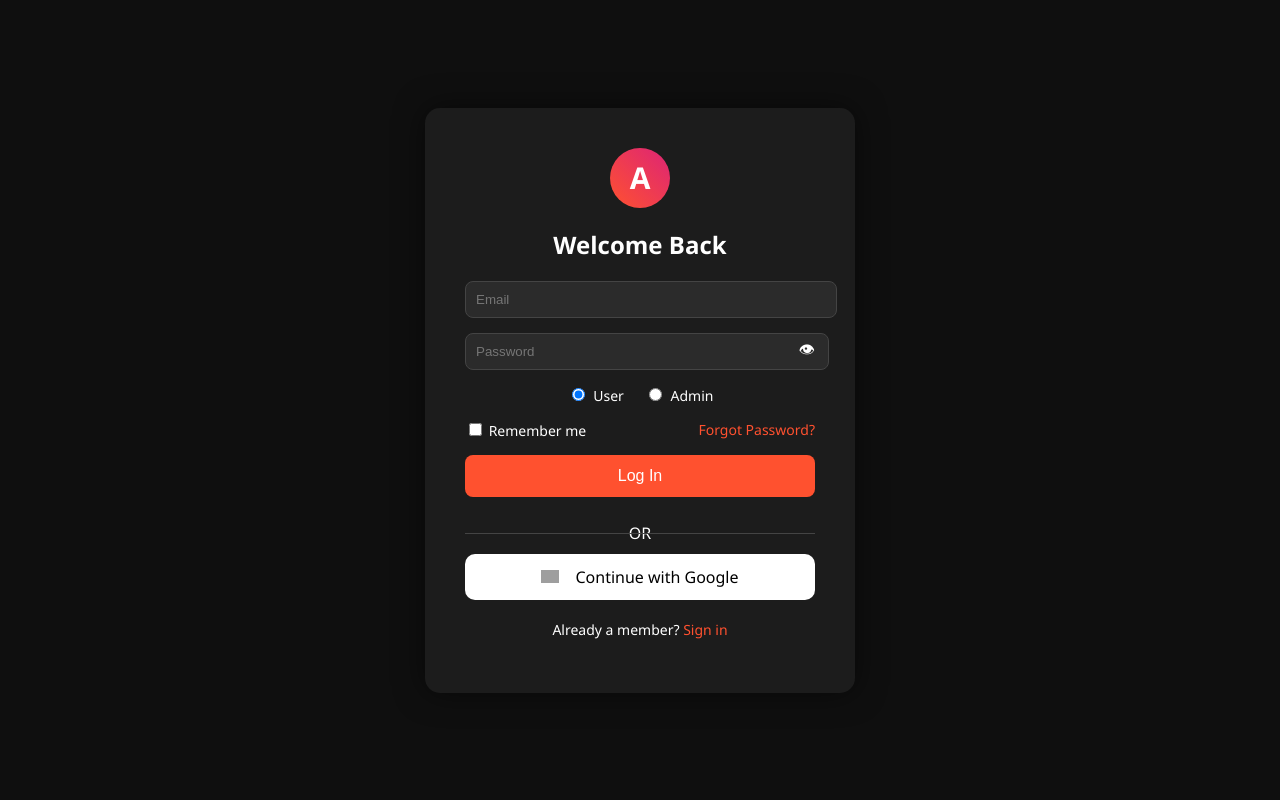
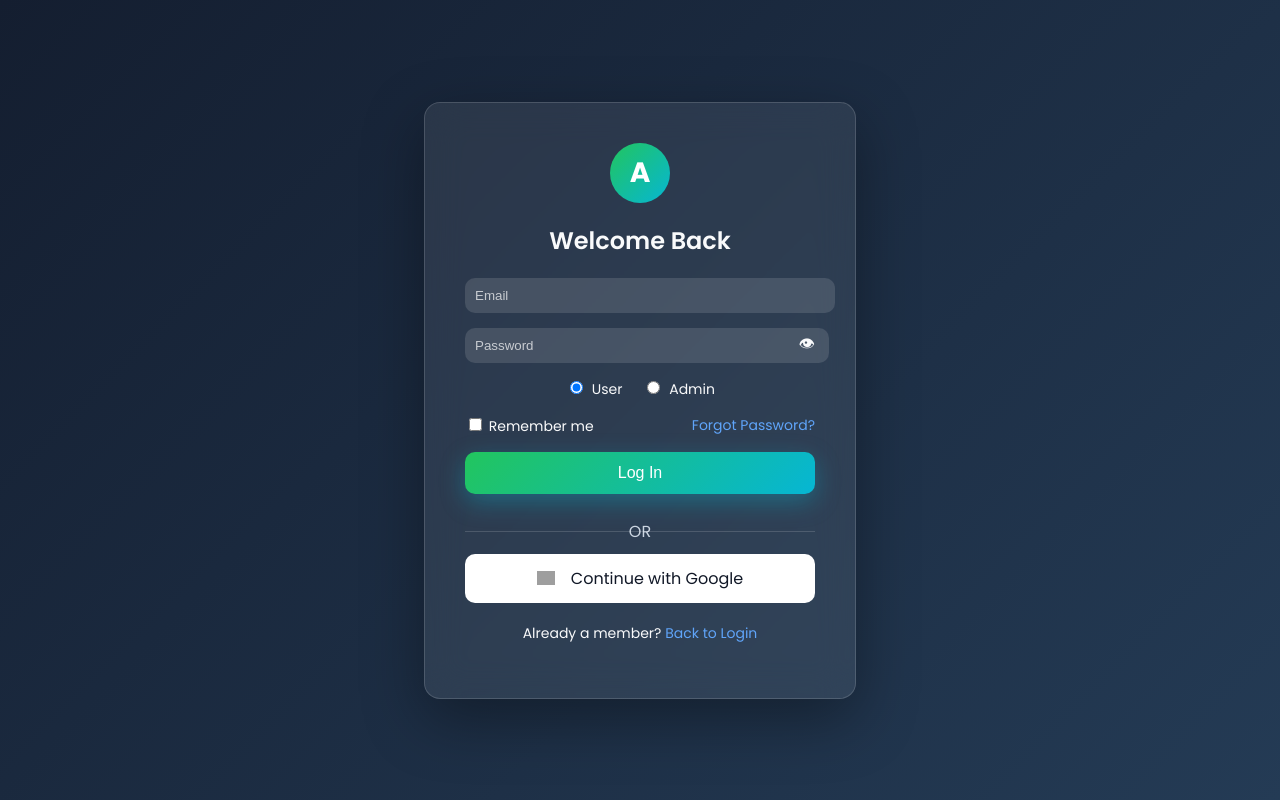
Before and after one commit to madhuraapohankar/AI_fake_news_detection, a Flask app: page /login in a window 1280 px wide. Run offline with Flask 3, Linux system fonts and the light colour scheme; grey boxes are pictures that could not be loaded.

Commit message:
Updated app.py and fixed login issue

```diff
--- a/app.py
+++ b/app.py
@@ -28,8 +28,8 @@ app.config['PERMANENT_SESSION_LIFETIME'] = timedelta(days=7)
 app.config['MAIL_SERVER'] = 'smtp.gmail.com'
 app.config['MAIL_PORT'] = 587
 app.config['MAIL_USE_TLS'] = True
-app.config['MAIL_USERNAME'] = 'ramchandaniarchita2@gmail.com'
-app.config['MAIL_PASSWORD'] = 'vwit wmuf amah dezw'
+app.config['MAIL_USERNAME'] = 'aidetectionfakenews@gmail.com'
+app.config['MAIL_PASSWORD'] = 'bfix rfod smfz zruk'
 
 mail = Mail(app)
 serializer = URLSafeTimedSerializer(app.secret_key)
--- a/static/css/login.css
+++ b/static/css/login.css
@@ -1,11 +1,12 @@
 body {
     margin: 0;
-    font-family: 'Segoe UI', sans-serif;
-    background: #0f0f0f;
+    font-family: 'Poppins', 'Segoe UI', sans-serif;
+    background: linear-gradient(135deg, #141E30, #243B55);
     display: flex;
     justify-content: center;
     align-items: center;
     height: 100vh;
+    color: #f9fafb;
 }
 
 .login-container {
@@ -16,28 +17,32 @@ body {
 }
 
 .login-card {
-    background: #1c1c1c;
+    background: rgba(255, 255, 255, 0.08);
     padding: 40px;
     width: 350px;
-    border-radius: 15px;
-    box-shadow: 0 0 30px rgba(0,0,0,0.5);
+    border-radius: 16px;
+    backdrop-filter: blur(18px);
+    border: 1px solid rgba(255,255,255,0.15);
+    box-shadow: 0 20px 60px rgba(0,0,0,0.35);
     text-align: center;
-    color: white;
+    color: #f9fafb;
 }
 
 .logo {
-    background: linear-gradient(45deg, #ff512f, #dd2476);
+    background: linear-gradient(135deg, #22c55e, #06b6d4);
     width: 60px;
     height: 60px;
     border-radius: 50%;
     margin: auto;
     line-height: 60px;
-    font-size: 30px;
+    font-size: 28px;
     font-weight: bold;
+    color: white;
 }
 
 h2 {
     margin: 20px 0;
+    font-weight: 600;
 }
 
 .input-group {
@@ -48,10 +53,15 @@ h2 {
 .input-group input {
     width: 100%;
     padding: 10px;
-    border-radius: 8px;
-    border: 1px solid #444;
-    background: #2b2b2b;
-    color: white;
+    border-radius: 10px;
+    border: none;
+    background: rgba(255,255,255,0.12);
+    color: #f9fafb;
+    outline: none;
+}
+
+.input-group input::placeholder {
+    color: rgba(255,255,255,0.7);
 }
 
 .password-wrapper {
@@ -72,42 +82,44 @@ h2 {
 }
 
 .options a {
-    color: #ff512f;
+    color: #60a5fa;
     text-decoration: none;
+    transition: 0.25s ease;
+}
+
+.options a:hover {
+    color: #38bdf8;
 }
 
 .login-btn {
     width: 100%;
     padding: 12px;
     border: none;
-    border-radius: 8px;
-    background: #ff512f;
+    border-radius: 10px;
+    background: linear-gradient(135deg, #22c55e, #06b6d4);
     color: white;
     font-size: 16px;
     cursor: pointer;
     margin-bottom: 15px;
+    transition: all 0.25s ease;
+    box-shadow: 0 8px 25px rgba(6,182,212,0.35);
 }
 
 .login-btn:hover {
-    background: #e8431f;
+    transform: translateY(-2px);
+    box-shadow: 0 12px 35px rgba(6,182,212,0.55);
 }
 
 .divider {
     margin: 10px 0;
     position: relative;
-}
-
-.divider span {
-    background: #1c1c1c;
-    padding: 0 10px;
-    position: relative;
-    z-index: 1;
+    color: #cbd5e1;
 }
 
 .divider::before {
     content: "";
     height: 1px;
-    background: #444;
+    background: rgba(255,255,255,0.15);
     width: 100%;
     position: absolute;
     top: 50%;
@@ -122,17 +134,15 @@ h2 {
     padding: 12px;
     border-radius: 10px;
     background: white;
-    color: black;
+    color: #111827;
     text-decoration: none;
     font-weight: 500;
     transition: 0.3s ease;
 }
 
 .google-btn:hover {
-    transform: scale(1.05);
-    background: #f1f1f1;
+    background: #f1f5f9;
 }
-
 
 .signup-text {
     margin-top: 20px;
@@ -140,9 +150,14 @@ h2 {
 }
 
 .signup-text a {
-    color: #ff512f;
+    color: #60a5fa;
     text-decoration: none;
 }
+
+.signup-text a:hover {
+    color: #38bdf8;
+}
+
 .role-selection {
     display: flex;
     justify-content: center;
--- a/templates/login.html
+++ b/templates/login.html
@@ -4,17 +4,25 @@
     <meta charset="UTF-8">
     <title>Login</title>
     <meta name="viewport" content="width=device-width, initial-scale=1.0">
+
+    <!-- Google Font (match project) -->
+    <link href="https://fonts.googleapis.com/css2?family=Poppins:wght@300;400;600;700&display=swap" rel="stylesheet">
+
     <link rel="stylesheet" href="{{ url_for('static', filename='css/login.css') }}">
 </head>
 <body>
-
-<div class="background"></div>
 
 <div class="login-container">
     <div class="login-card">
 
         <div class="logo">A</div>
         <h2>Welcome Back</h2>
+
+        {% if error %}
+        <p style="color:#ef4444; font-size:14px; margin-bottom:10px;">
+            {{ error }}
+        </p>
+        {% endif %}
 
         <form method="POST">
 
@@ -26,6 +34,7 @@
                 <input type="password" name="password" id="password" placeholder="Password" required>
                 <span onclick="togglePassword()">👁</span>
             </div>
+
             <div class="role-selection">
                 <label>
                     <input type="radio" name="role" value="user" checked>
@@ -37,6 +46,7 @@
                     Admin
                 </label>
             </div>
+
             <div class="options">
                 <label>
                     <input type="checkbox" name="remember"> Remember me
@@ -50,7 +60,7 @@
 
             <a href="{{ url_for('google_login') }}" class="google-btn">
                 <img src="https://developers.google.com/identity/images/g-logo.png"
-                    style="width:18px; vertical-align:middle; margin-right:8px;">
+                     style="width:18px; vertical-align:middle; margin-right:8px;">
                 Continue with Google
             </a>
 
@@ -58,7 +68,7 @@
 
         <p class="signup-text">
             Already a member?
-            <a href="{{ url_for('login') }}">Sign in</a>
+            <a href="{{ url_for('login') }}">Back to Login</a>
         </p>
 
     </div>
```
Also changed, not shown: templates/forgot_password.html (+5 -3 lines), templates/reset_password.html (+6 -2 lines).
